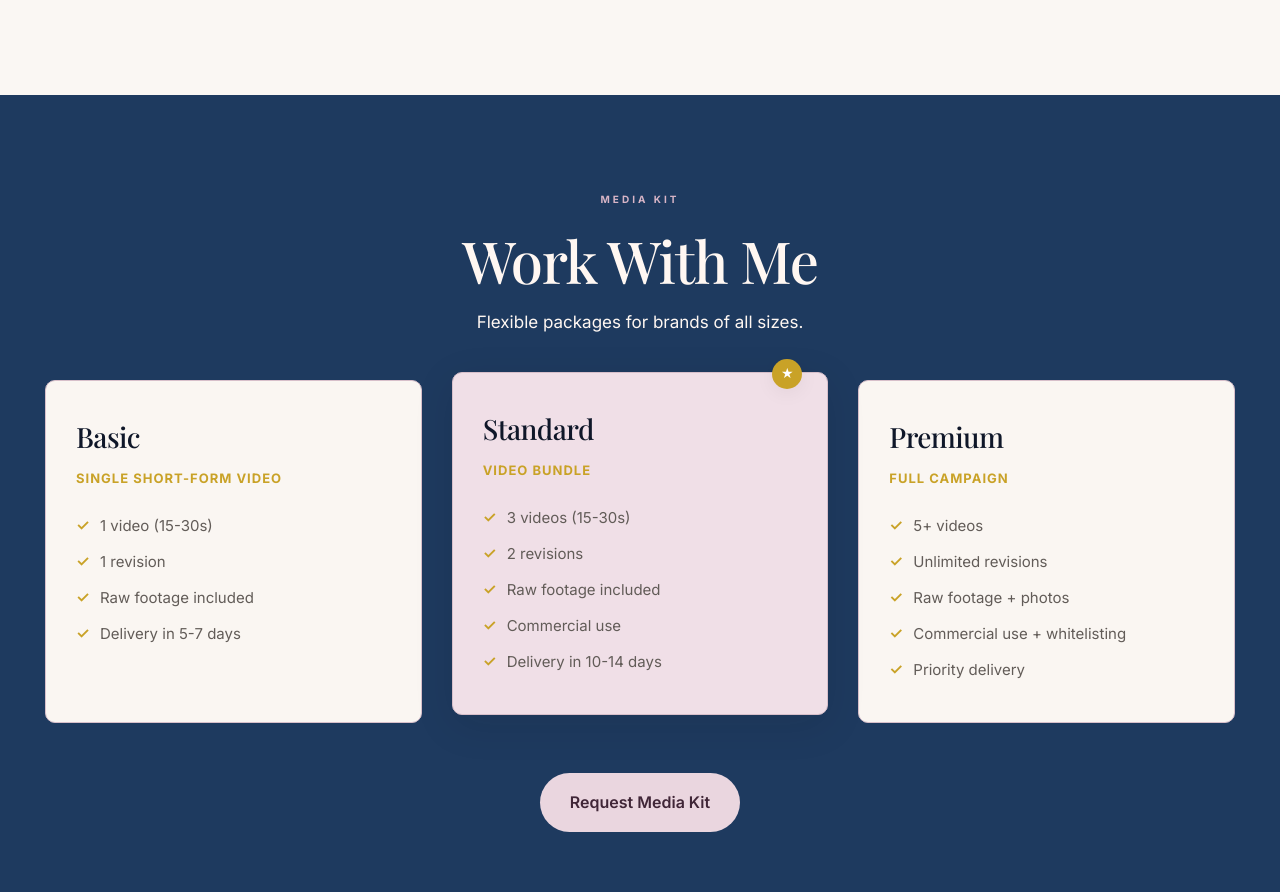
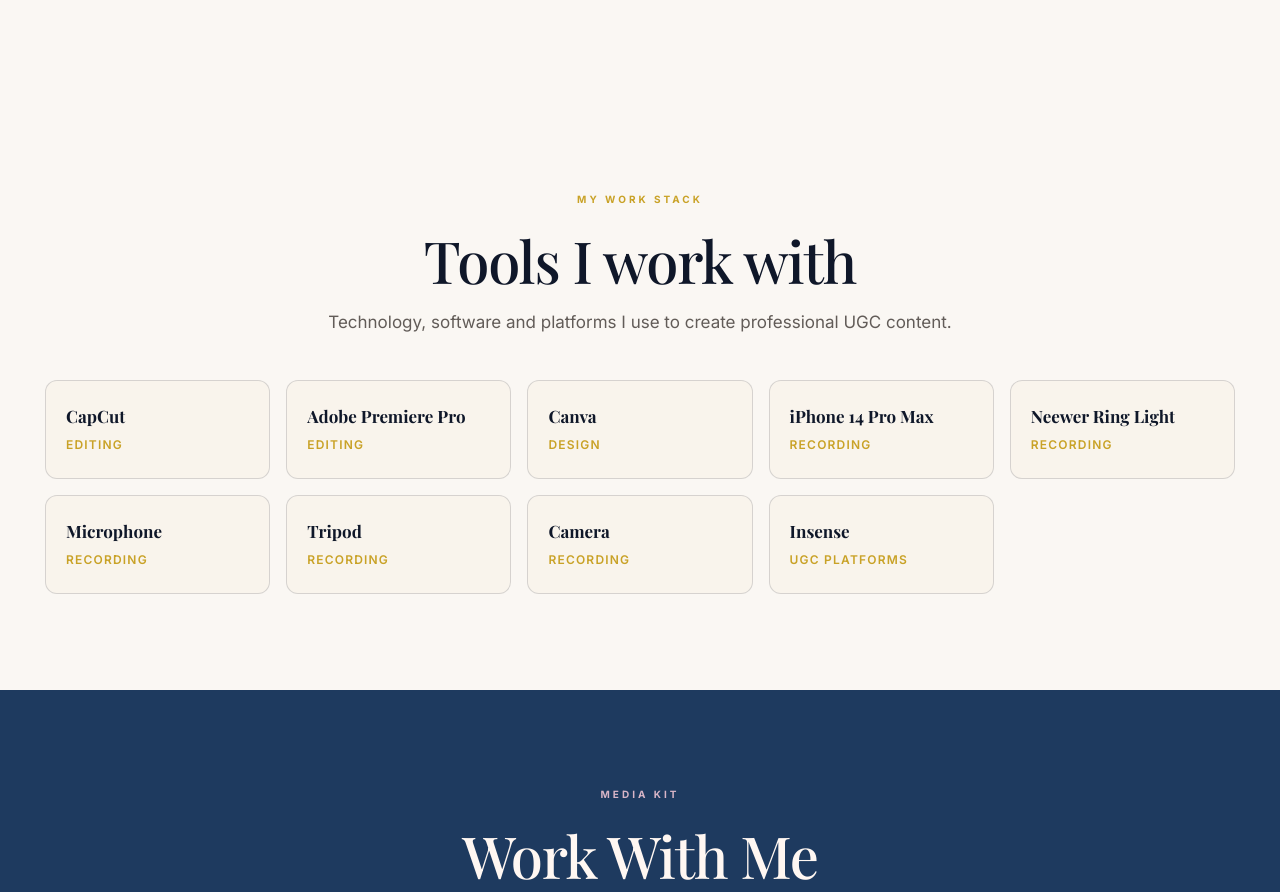
Before and after one commit to josemanuelsuarez110/enohelia-mendez-ugc-portfolio, a Next.js app: page /en in a window 1280 px wide. Shown: the part 6595-7487 px from the top of the page. Built offline with nearby package versions, Linux system fonts and the light colour scheme.

Commit message:
feat(section): añadir sección de herramientas de trabajo

```diff
--- a/app/[locale]/globals.css
+++ b/app/[locale]/globals.css
@@ -752,3 +752,76 @@
     font-size: 16px;
   }
 }
+
+/* =========================================================
+   HERRAMIENTAS CON LAS QUE TRABAJO
+   ========================================================= */
+
+.toolsSection {
+  max-width: 1250px;
+  margin: auto;
+  padding: 96px 30px;
+}
+
+.toolsGrid {
+  display: grid;
+  grid-template-columns: repeat(auto-fit, minmax(200px, 1fr));
+  gap: 16px;
+  margin-top: 40px;
+}
+
+.toolCard {
+  display: flex;
+  flex-direction: column;
+  gap: 8px;
+  padding: 24px 20px;
+  border: 1px solid color-mix(in srgb, var(--foreground) 15%, transparent);
+  border-radius: 12px;
+  background: color-mix(in srgb, var(--accent) 3%, transparent);
+  transition: all 0.3s cubic-bezier(0.22, 1, 0.36, 1);
+}
+
+.toolCard:hover {
+  border-color: var(--accent);
+  background: color-mix(in srgb, var(--accent) 8%, transparent);
+  transform: translateY(-3px);
+  box-shadow: 0 8px 20px color-mix(in srgb, var(--accent) 15%, transparent);
+}
+
+.toolCard strong {
+  font-family: var(--font-display);
+  font-size: 17px;
+  font-weight: 700;
+  color: var(--foreground);
+  line-height: 1.3;
+}
+
+.toolCard span {
+  font-size: 12px;
+  text-transform: uppercase;
+  letter-spacing: 0.1em;
+  color: var(--accent);
+  font-weight: 600;
+}
+
+@media (max-width: 768px) {
+  .toolsSection {
+    padding: 72px 20px;
+  }
+  .toolsGrid {
+    grid-template-columns: repeat(2, 1fr);
+    gap: 12px;
+  }
+  .toolCard {
+    padding: 18px 14px;
+  }
+  .toolCard strong {
+    font-size: 15px;
+  }
+}
+
+@media (max-width: 480px) {
+  .toolsGrid {
+    grid-template-columns: 1fr;
+  }
+}
--- a/app/[locale]/page.tsx
+++ b/app/[locale]/page.tsx
@@ -202,6 +202,22 @@
         </div>
       </section>
 
+      <section id="tools" className="toolsSection">
+        <div className="sectionHeading">
+          <p className="eyebrow">{t("tools.eyebrow")}</p>
+          <h2>{t("tools.title")}</h2>
+          <p>{t("tools.subtitle")}</p>
+        </div>
+        <div className="toolsGrid">
+          {Object.entries(t.raw("tools.items") as Record<string, { name: string; category: string }>).map(([key, tool]) => (
+            <div className="toolCard" key={key}>
+              <strong>{tool.name}</strong>
+              <span>{t(`tools.categories.${tool.category}`)}</span>
+            </div>
+          ))}
+        </div>
+      </section>
+
       {caseResults.length > 0 && caseDeliverables.length > 0 && <section className="caseStudy">
         <div className="sectionHeading">
           <p className="eyebrow">{t("caseStudy.eyebrow")}</p>
--- a/messages/en.json
+++ b/messages/en.json
@@ -344,5 +344,54 @@
     "copied": "Copied to clipboard!",
     "copyFailed": "Could not copy. You can select and copy the text above.",
     "sendNote": "Choose how to send it."
+  },
+  "tools": {
+    "eyebrow": "MY WORK STACK",
+    "title": "Tools I work with",
+    "subtitle": "Technology, software and platforms I use to create professional UGC content.",
+    "categories": {
+      "editing": "Editing",
+      "design": "Design",
+      "recording": "Recording",
+      "platforms": "UGC Platforms"
+    },
+    "items": {
+      "capcut": {
+        "name": "CapCut",
+        "category": "editing"
+      },
+      "premiere": {
+        "name": "Adobe Premiere Pro",
+        "category": "editing"
+      },
+      "canva": {
+        "name": "Canva",
+        "category": "design"
+      },
+      "iphone": {
+        "name": "iPhone 14 Pro Max",
+        "category": "recording"
+      },
+      "ringlight": {
+        "name": "Neewer Ring Light",
+        "category": "recording"
+      },
+      "microphone": {
+        "name": "Microphone",
+        "category": "recording"
+      },
+      "tripod": {
+        "name": "Tripod",
+        "category": "recording"
+      },
+      "camera": {
+        "name": "Camera",
+        "category": "recording"
+      },
+      "insense": {
+        "name": "Insense",
+        "category": "platforms"
+      }
+    }
   }
 }
--- a/messages/es.json
+++ b/messages/es.json
@@ -344,5 +344,54 @@
     "copied": "¡Copiado al portapapeles!",
     "copyFailed": "No se pudo copiar. Puedes seleccionar y copiar el texto de arriba.",
     "sendNote": "Elige cómo quieres enviarla."
+  },
+  "tools": {
+    "eyebrow": "MI STACK DE TRABAJO",
+    "title": "Herramientas con las que trabajo",
+    "subtitle": "Tecnología, software y plataformas que uso para crear contenido UGC profesional.",
+    "categories": {
+      "editing": "Edición",
+      "design": "Diseño",
+      "recording": "Grabación",
+      "platforms": "Plataformas UGC"
+    },
+    "items": {
+      "capcut": {
+        "name": "CapCut",
+        "category": "editing"
+      },
+      "premiere": {
+        "name": "Adobe Premiere Pro",
+        "category": "editing"
+      },
+      "canva": {
+        "name": "Canva",
+        "category": "design"
+      },
+      "iphone": {
+        "name": "iPhone 14 Pro Max",
+        "category": "recording"
+      },
+      "ringlight": {
+        "name": "Ring light Neewer",
+        "category": "recording"
+      },
+      "microphone": {
+        "name": "Micrófono",
+        "category": "recording"
+      },
+      "tripod": {
+        "name": "Trípode",
+        "category": "recording"
+      },
+      "camera": {
+        "name": "Cámara",
+        "category": "recording"
+      },
+      "insense": {
+        "name": "Insense",
+        "category": "platforms"
+      }
+    }
   }
 }
```
